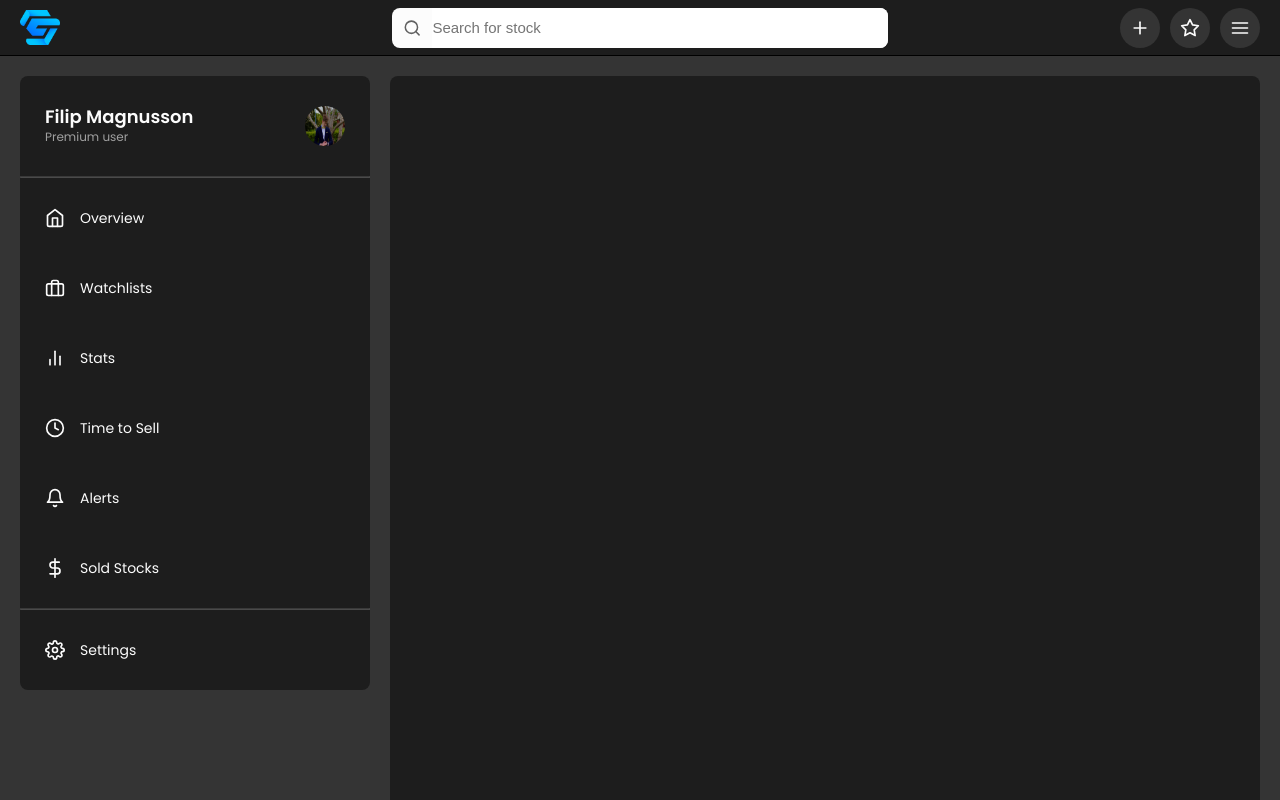
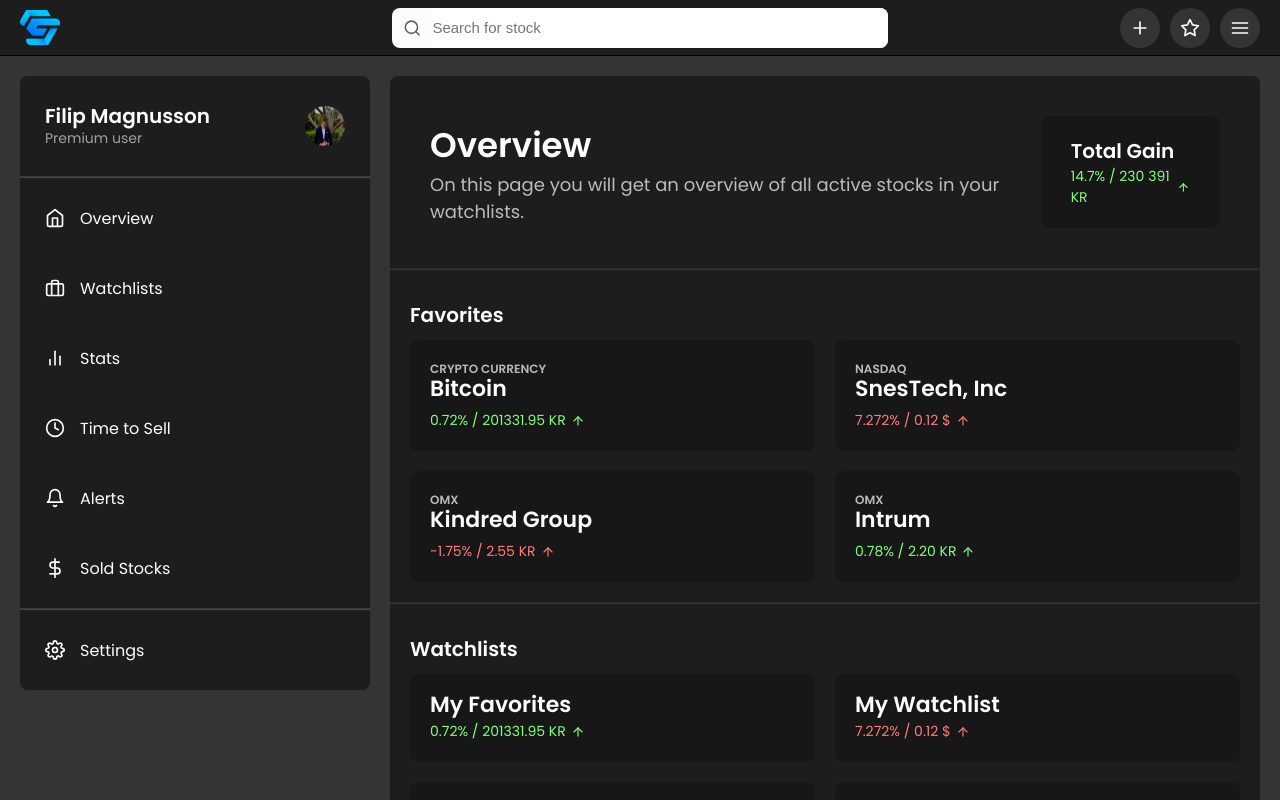
Before and after one commit to GnussonNet/moonstocks, a React (Create React App) app: page / in a window 1280 px wide. Built offline with nearby package versions, Linux system fonts and the light colour scheme.

Commit message:
Added content to Overview page

```diff
--- a/src/components/app/App.js
+++ b/src/components/app/App.js
@@ -1,4 +1,4 @@
-import { Home, Briefcase, BarChart2, Clock, Bell, DollarSign, Settings, ChevronLeft, Plus, Star, Menu, Search } from 'react-feather';
+import { Home, Briefcase, BarChart2, Clock, Bell, DollarSign, Settings, ChevronLeft, Plus, Star, Menu, Search, ArrowUp } from 'react-feather';
 import Logo from '../../img/logo.png';
 import User from '../../img/user.jpeg';
 
@@ -107,7 +107,110 @@ function App() {
               </div>
             </div>
           </div>
-          <div className="main-content"></div>
+          <div className="main-content">
+
+            <div className="main-content-header">
+              <div className="header-text">
+                <h1>Overview</h1>
+                <p>On this page you will get an overview of all active stocks in your watchlists.</p>
+              </div>
+              <div className="header-total">
+                <h5>Total Gain</h5>
+                <div className="total-price">
+                  <p>14.7% / 230 391 KR</p> <ArrowUp />
+                </div>
+              </div>
+            </div>
+
+            <hr />
+
+            <div className="main-content-favorites">
+              <h5>Favorites</h5>
+              <div className="favorites">
+
+                <div className="card">
+                  <p className="card-category">Crypto Currency</p>
+                  <p className="card-name">Bitcoin</p>
+                  <div className="card-price positive">
+                    <p>0.72% / 201331.95 KR</p>
+                    <ArrowUp />
+                  </div>
+                </div>
+
+                <div className="card">
+                  <p className="card-category">NasDaq</p>
+                  <p className="card-name">SnesTech, Inc</p>
+                  <div className="card-price negative">
+                    <p>7.272% / 0.12 $</p>
+                    <ArrowUp />
+                  </div>
+                </div>
+
+                <div className="card">
+                  <p className="card-category">Omx</p>
+                  <p className="card-name">Kindred Group</p>
+                  <div className="card-price negative">
+                    <p>-1.75% / 2.55 KR</p>
+                    <ArrowUp />
+                  </div>
+                </div>
+
+                <div className="card">
+                  <p className="card-category">Omx</p>
+                  <p className="card-name">Intrum</p>
+                  <div className="card-price positive">
+                    <p>0.78% / 2.20 KR</p>
+                    <ArrowUp />
+                  </div>
+                </div>
+
+
+              </div>
+            </div>
+
+            <hr />
+
+            <div className="main-content-watchlists">
+              <h5>Watchlists</h5>
+              <div className="watchlists">
+
+                <div className="card">
+                  <p className="card-name">My Favorites</p>
+                  <div className="card-price positive">
+                    <p>0.72% / 201331.95 KR</p>
+                    <ArrowUp />
+                  </div>
+                </div>
+
+                <div className="card">
+                  <p className="card-name">My Watchlist</p>
+                  <div className="card-price negative">
+                    <p>7.272% / 0.12 $</p>
+                    <ArrowUp />
+                  </div>
+                </div>
+
+                <div className="card">
+                  <p className="card-name">Magic Formula</p>
+                  <div className="card-price negative">
+                    <p>-1.75% / 2.55 KR</p>
+                    <ArrowUp />
+                  </div>
+                </div>
+
+                <div className="card">
+                  <p className="card-name">Crypto Currencies</p>
+                  <div className="card-price positive">
+                    <p>0.78% / 2.20 KR</p>
+                    <ArrowUp />
+                  </div>
+                </div>
+
+
+              </div>
+            </div>
+
+          </div>
         </div>
       </main>
     </>
--- a/src/index.css
+++ b/src/index.css
@@ -263,12 +263,12 @@ main .main-container {
 }
 
 .menu-account-user-name h5{
-  font-size: 18px;
+  font-size: 20px;
   line-height: 1.2em;
 }
 
 .menu-account-user-name p {
-  font-size: 12px;
+  font-size: 14px;
   color: #A0A0A0;
 }
 
@@ -320,17 +320,140 @@ main .main-container {
 }
 
 .menu-item p {
-  font-size: 14px;
+  font-size: 16px;
 
   pointer-events: none;
   user-select: none;
 }
 
 .main-container .main-content {
-  height: 100rem;
-
   border-radius: var(--border-radius);
   background-color: var(--clr-bg);
+}
+
+.main-content hr {
+  border-color: var(--clr-hover);
+  margin: 0 0 30px 0;
+}
+
+.main-content .main-content-header {
+  display: flex;
+  gap: 40px;
+  flex-direction: column;
+  justify-content: space-between;
+  align-items: center;
+  width: 100%;
+
+  padding: 20px;
+}
+
+.main-content-header .header-text h1 {
+  font-size: 34px;
+  font-weight: 600;
+}
+
+.main-content-header .header-text p {
+  font-size: 18px;
+  color: rgba(255, 255, 255, 0.7);
+}
+
+.main-content-header .header-total {
+  border-radius: var(--border-radius);
+  padding: 20px 20px;
+  background-color: rgba(0, 0, 0, 0.2);
+  width: 100%;
+}
+
+.header-total h5 {
+  font-size: 20px;
+  line-height: 1.5em;
+}
+
+.header-total .total-price {
+  display: flex;
+  align-items: center;
+  gap: 5px;
+}
+
+.header-total .total-price p {
+  color: #80FF7D;
+  font-size: 14px;
+}
+
+.header-total svg {
+  color: #80FF7D;
+  width: 15px;
+  height: 15px;
+}
+
+.main-content .main-content-favorites,
+.main-content .main-content-watchlists {
+}
+
+.main-content .main-content-favorites h5,
+.main-content .main-content-watchlists h5 {
+  font-size: 20px;
+  padding: 0 20px 10px 20px;
+}
+
+.main-content-favorites .favorites,
+.main-content-watchlists .watchlists {
+  display: grid;
+  grid-template-columns: repeat(auto-fit, minmax(300px, 1fr));
+  gap: 20px;
+
+  padding: 0 20px 20px 20px;
+}
+
+.favorites .card,
+.watchlists .card {
+  padding: 20px;
+
+  background-color: rgba(0, 0, 0, 0.2);
+  border-radius: var(--border-radius);
+}
+
+.card .card-category {
+  text-transform: uppercase;
+  font-size: 12px;
+  font-weight: bold;
+  color: rgba(255, 255, 255, 0.7);
+}
+
+.card .card-name {
+  font-size: 22px;
+  font-weight: bold;
+  line-height: 1em;
+}
+
+.card .card-price {
+  margin-top: 10px;
+  display: flex;
+  gap: 5px;
+  align-items: center;
+}
+
+.watchlists .card .card-price {
+  margin-top: 5px;
+}
+
+.card-price p {
+  font-size: 14px;
+}
+
+.card-price svg {
+  width: 14px;
+  height: 14px;
+}
+
+.card-price.positive p,
+.card-price.positive svg {
+  color: #80FF7D;
+}
+
+.card-price.negative p,
+.card-price.negative svg {
+  color: #FF7B7B;
 }
 
 
@@ -381,10 +504,19 @@ main .main-container {
   }
 
   .main-container .main-content {
-    height: 120rem;
     width: 100%;
 
     border-radius: var(--border-radius);
     background-color: var(--clr-bg);
   }
+
+  .main-content .main-content-header {
+    flex-direction: row;
+    padding: 40px;
+  }
+
+  .main-content-header .header-total {
+    width: initial;
+    padding: 20px 30px;
+  }
 }
```
